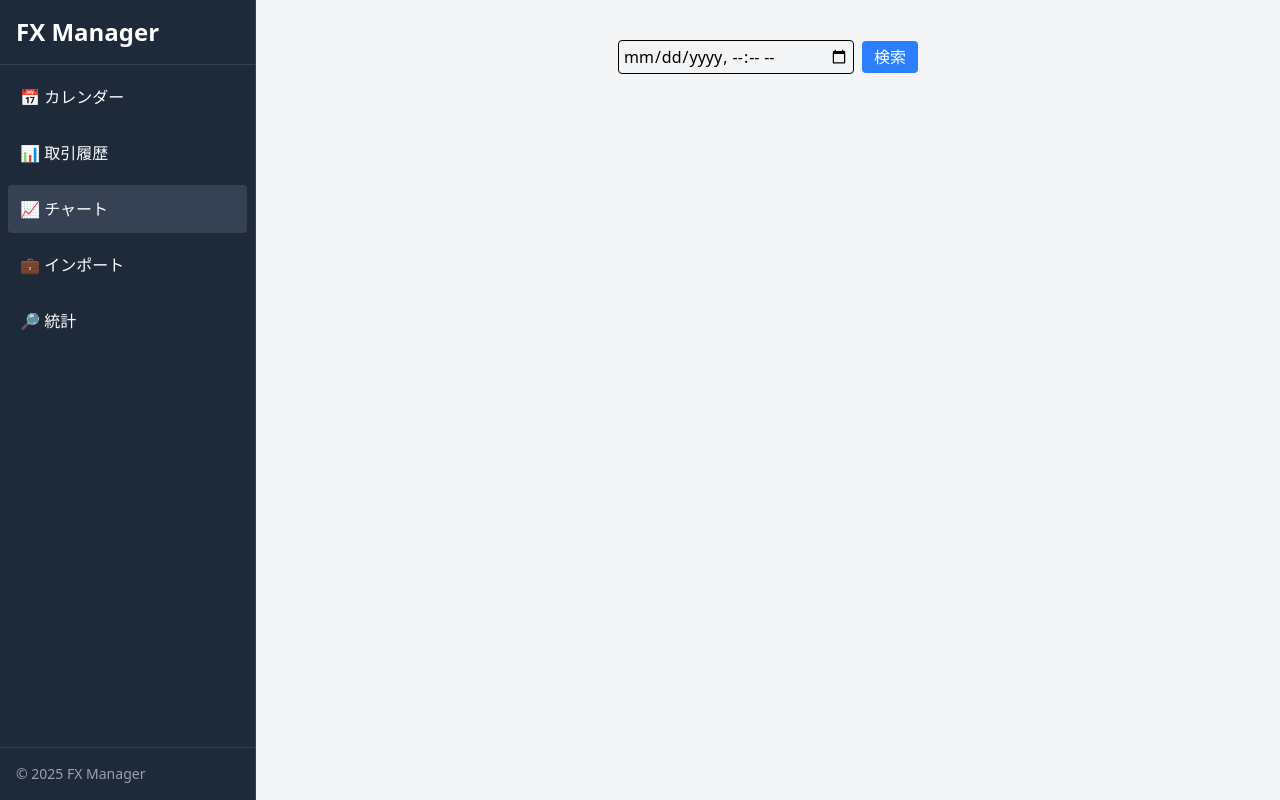
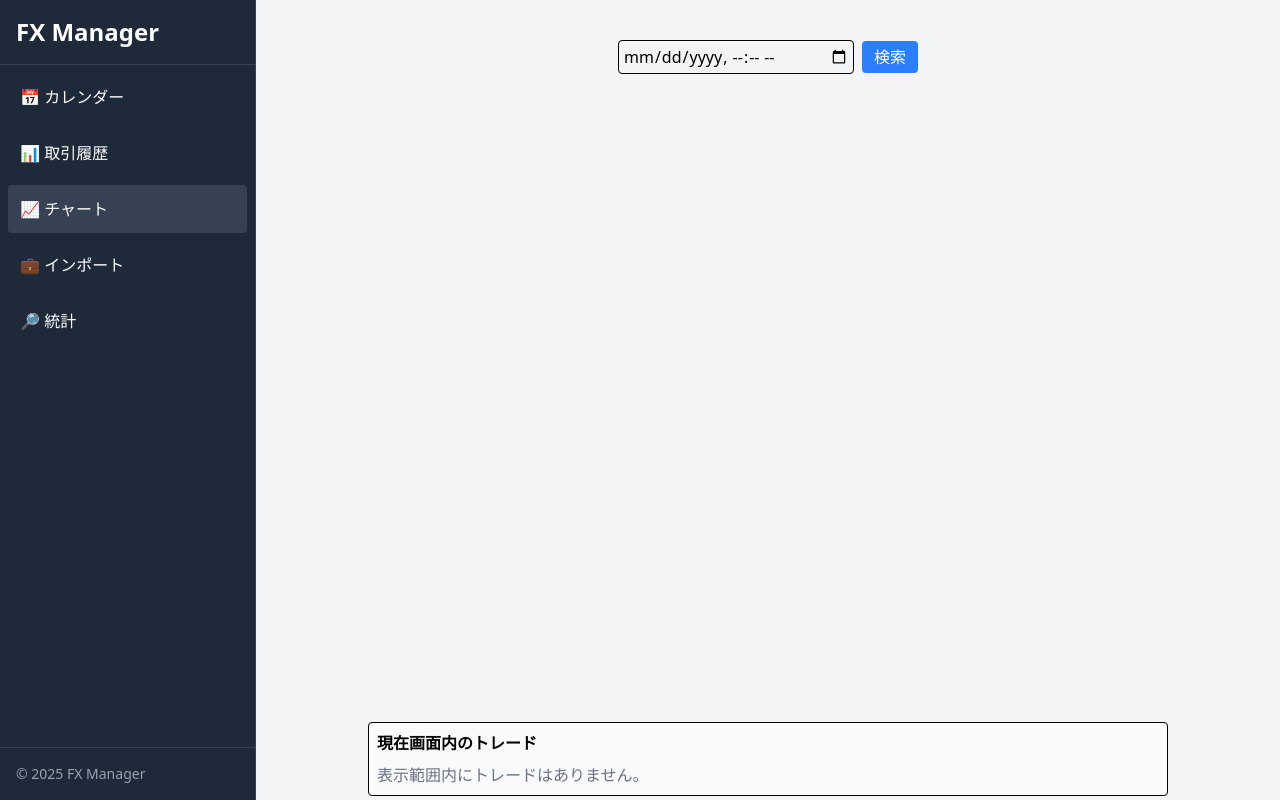
Before and after one commit to kondoyuya/fx-trade-manager, a React (Vite) app in the folder fx-trade-manager/: page / in a window 1280 px wide. Both pictures are taken after a click on the button "📈 チャート". Built offline with nearby package versions, Linux system fonts and the light colour scheme.

Commit message:
画面内のトレード一覧を表示

```diff
--- a/fx-trade-manager/src/components/ChartView.tsx
+++ b/fx-trade-manager/src/components/ChartView.tsx
@@ -9,6 +9,7 @@ import {
     CandlestickData,
 } from 'lightweight-charts';
 import { invoke } from "@tauri-apps/api/core";
+import { LabelSelectPopup } from "../components/LabelSelectButton";
 
 interface ChartViewProps {}
 
@@ -161,6 +162,15 @@ const ChartView: React.FC<ChartViewProps> = () => {
     const [candleData, setCandleData] = useState<CandlestickData<Time>[]>([]);
     const [searchTime, setSearchTime] = useState<string>("");
     const [trades, setTrades] = useState<Trade[]>([]);
+    const [visibleTrades, setVisibleTrades] = useState<Trade[]>([]);
+    const [showPopup, setShowPopup] = useState(false);
+    const [selectedTrade, setSelectedTrade] = useState<Trade | null>(null);
+
+    // ラベル登録ボタンが押されたとき
+    const handleLabelClick = (trade: Trade) => {
+        setSelectedTrade(trade);
+        setShowPopup(true);
+    };
 
     // --- (1) DBからデータを取得 ---
     useEffect(() => {
@@ -236,6 +246,36 @@ const ChartView: React.FC<ChartViewProps> = () => {
         }
     }, [trades]); // tradesデータが入ったら実行
 
+    // 描画範囲のトレード一覧を取得
+    useEffect(() => {
+        const chart = chartRef.current;
+        if (!chart || trades.length === 0) return;
+
+        const updateVisibleTrades = () => {
+            const range = chart.timeScale().getVisibleRange();
+            if (!range) return;
+
+            const fromUnix = (range.from as number) - 3600 * 9;
+            const toUnix = (range.to as number) - 3600 * 9;
+
+            const filtered = trades.filter(
+                (t) =>
+                    (t.entry_time >= fromUnix && t.entry_time <= toUnix) ||
+                    (t.exit_time >= fromUnix && t.exit_time <= toUnix)
+            );
+            setVisibleTrades(filtered);
+        };
+
+        // 初回 + 監視登録
+        updateVisibleTrades();
+        chart.timeScale().subscribeVisibleTimeRangeChange(updateVisibleTrades);
+
+        // クリーンアップ時に解除
+        return () => {
+            chart.timeScale().unsubscribeVisibleTimeRangeChange(updateVisibleTrades);
+        };
+    }, [trades, candleData]);
+
     // --- (3) 指定時刻検索 ---
     const handleSearch = () => {
         if (!chartRef.current || candleData.length === 0 || !searchTime) return;
@@ -279,6 +319,64 @@ const ChartView: React.FC<ChartViewProps> = () => {
 
             {/* 📈 チャート本体 */}
             <div ref={chartContainerRef} style={{ width: "800px", height: "600px" }} />
+
+            {/* 💹 可視範囲内トレード一覧 */}
+            <div className="w-[800px] mt-4 border p-2 rounded bg-gray-50">
+                <h2 className="font-bold mb-2">現在画面内のトレード</h2>
+                {visibleTrades.length === 0 ? (
+                    <p className="text-gray-500">表示範囲内にトレードはありません。</p>
+                ) : (
+                    <table className="w-full text-sm border-collapse">
+                        <thead>
+                            <tr className="border-b bg-gray-200">
+                                <th className="p-1">#</th>
+                                <th className="p-1">通貨ペア</th>
+                                <th className="p-1">売買</th>
+                                <th className="p-1">Lot</th>
+                                <th className="p-1">Entry</th>
+                                <th className="p-1">Exit</th>
+                                <th className="p-1">損益</th>
+                            </tr>
+                        </thead>
+                        <tbody>
+                            {visibleTrades.map((t) => (
+                                <tr key={t.id} className="border-b">
+                                    <td className="p-1 text-center">{t.id}</td>
+                                    <td className="p-1 text-center">{t.pair}</td>
+                                    <td className={`p-1 text-center ${t.side === "買" ? "text-red-600" : "text-blue-600"}`}>
+                                        {t.side}
+                                    </td>
+                                    <td className="p-1 text-right">{t.lot}</td>
+                                    <td className="p-1 text-right">{new Date(t.entry_time * 1000).toLocaleString()}</td>
+                                    <td className="p-1 text-right">{new Date(t.exit_time * 1000).toLocaleString()}</td>
+                                    <td
+                                        className={`p-1 text-right ${
+                                            t.profit >= 0 ? "text-green-600" : "text-red-600"
+                                        }`}
+                                    >
+                                        {t.profit.toFixed(0)}
+                                    </td>
+                                    <td className="p-1 text-center">
+                                        <button
+                                            onClick={() => handleLabelClick(t)}
+                                            className="bg-blue-500 text-white px-2 py-1 rounded text-xs hover:bg-blue-600"
+                                        >
+                                            ラベル登録
+                                        </button>
+                                    </td>
+                                </tr>
+                            ))}
+                        </tbody>
+                    </table>
+                )}
+
+                        {showPopup && selectedTrade && (
+            <LabelSelectPopup
+                trade={selectedTrade}
+                onClose={() => setShowPopup(false)}
+            />
+        )}
+            </div>
         </div>
     );
 };
```
